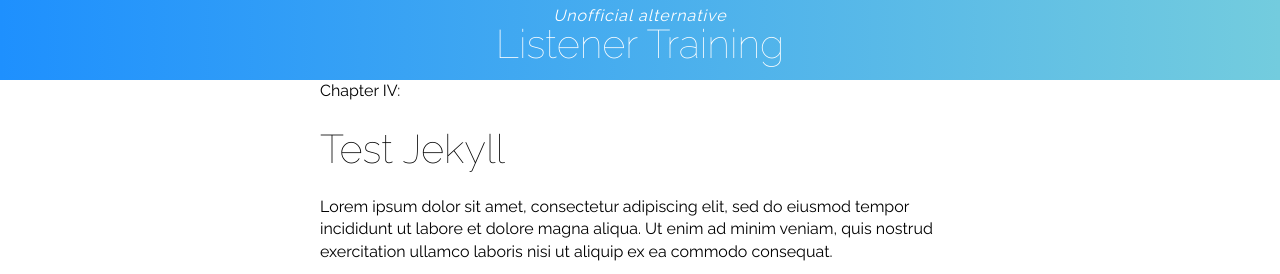
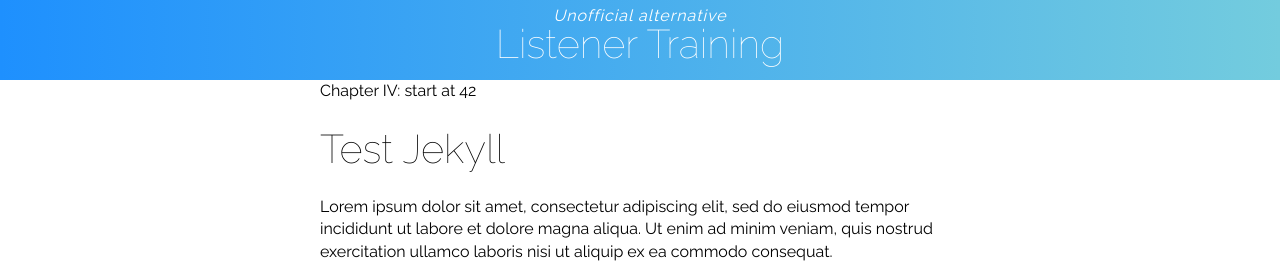
Before and after one commit to RarelyCharlie/rarelycharlie.github.io, a Jekyll site: the page built from test.md, in a window 1280 px wide. Shown: the top 274 px of the page. Built offline with Jekyll 4.4.1, drawn with Linux system fonts in a browser that asks for light colours; nearby versions of some CDN libraries.

Commit message:
capture chapter start

```diff
--- a/_layouts/listen.html
+++ b/_layouts/listen.html
@@ -230,16 +230,17 @@ reviewpage = function () {
 <div id="header"><span>Unofficial alternative</span><h2>Listener Training</h2></div>
 <div id="content">
 
-{% assign thischap = -1 %}
+{% assign thischap = -1 %}{% assign chapstart = 0 %}
 {% for section in site.listen %}
 	{% if section.serial > page.serial %}
 		{% break %}
 	{% endif %}
 	{% if section.class == 'chapter' %}
 		{% assign thischap = thischap | plus: 1 %}
+		{% assign chapstart = section.serial %}
 	{% endif %}
 {% endfor %}
-Chapter {% case thischap %}{% when 1 %}I{% when 2 %}II{% when 3 %}III{% when 4 %}IV{% endcase %}:
+Chapter {% case thischap %}{% when 1 %}I{% when 2 %}II{% when 3 %}III{% when 4 %}IV{% endcase %}: start at {{ chapstart }}
 
 
 <h1 data-section="{{ page.serial }}">{{ page.title }}</h1>
```
